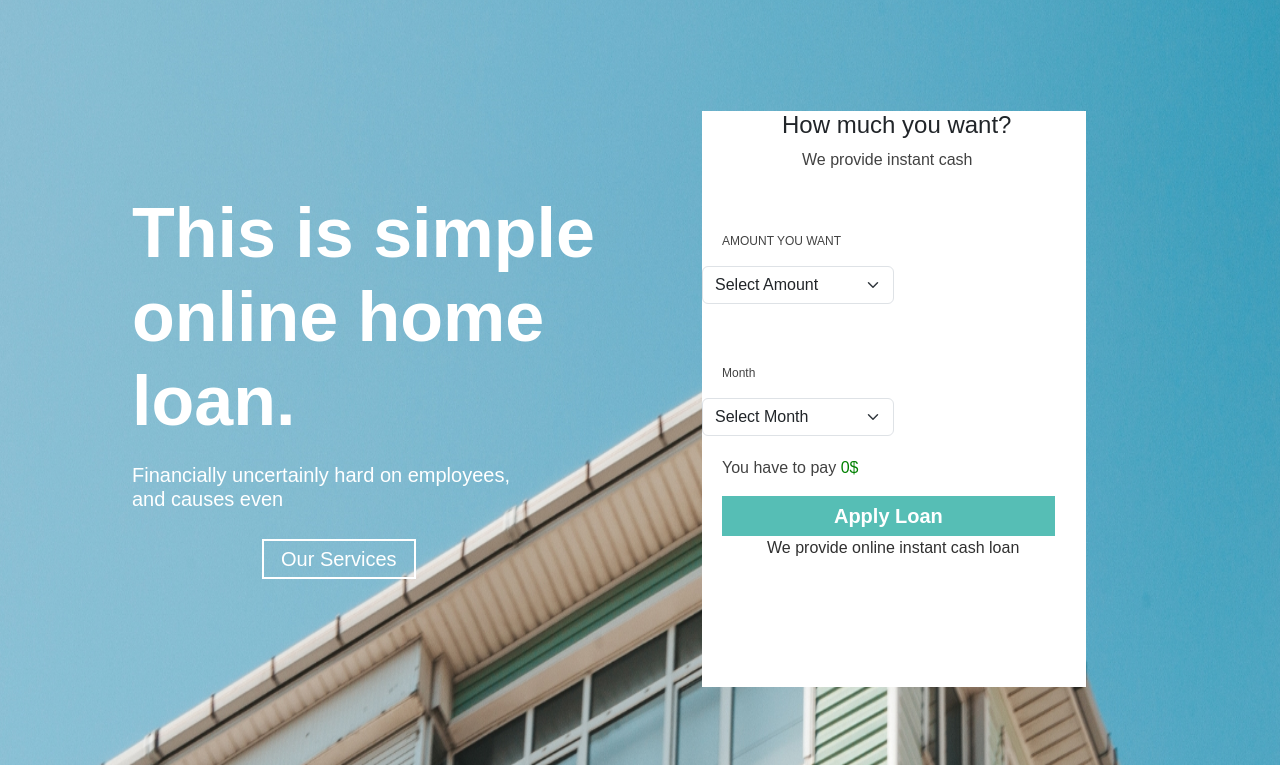
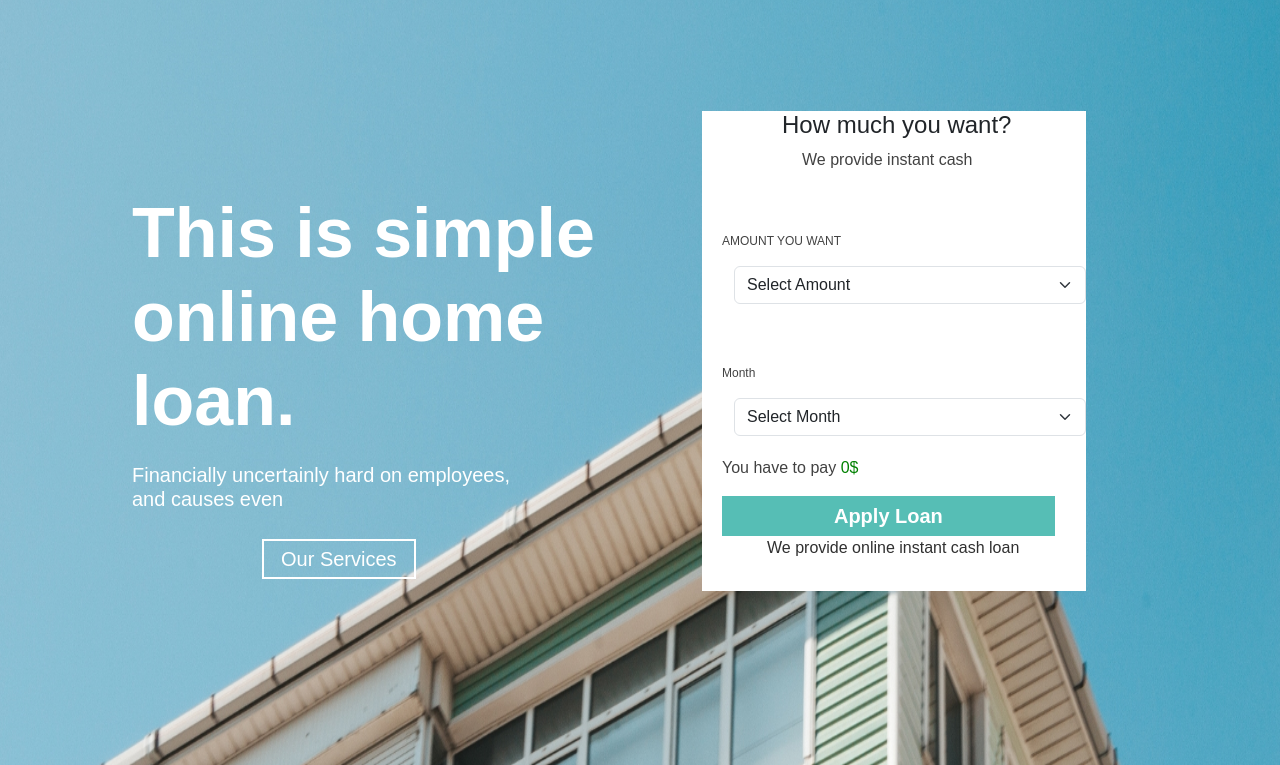
Before and after one commit to ARehmanDeveloper/web1, a plain HTML site: page index.html in a window 1280 px wide. Shown: the part 335-1100 px from the top of the page. Drawn offline with nearby package versions, Linux system fonts and the light colour scheme.

Commit message:
Update index.html
changing

```diff
--- a/index.html
+++ b/index.html
@@ -60,14 +60,15 @@
             margin-top: 20px;
         }
         .form{
-            height: 36rem;
+            height: 30rem;
             width: 30vw;
             margin-top: 15vh;
             margin-left: 50px;
             background-color: white;
             }
       .form-select{
-        width: 12rem;
+        width: 22rem;
+        margin-left: 2rem;
       }
         h4{
           margin-left: 80px;
```
